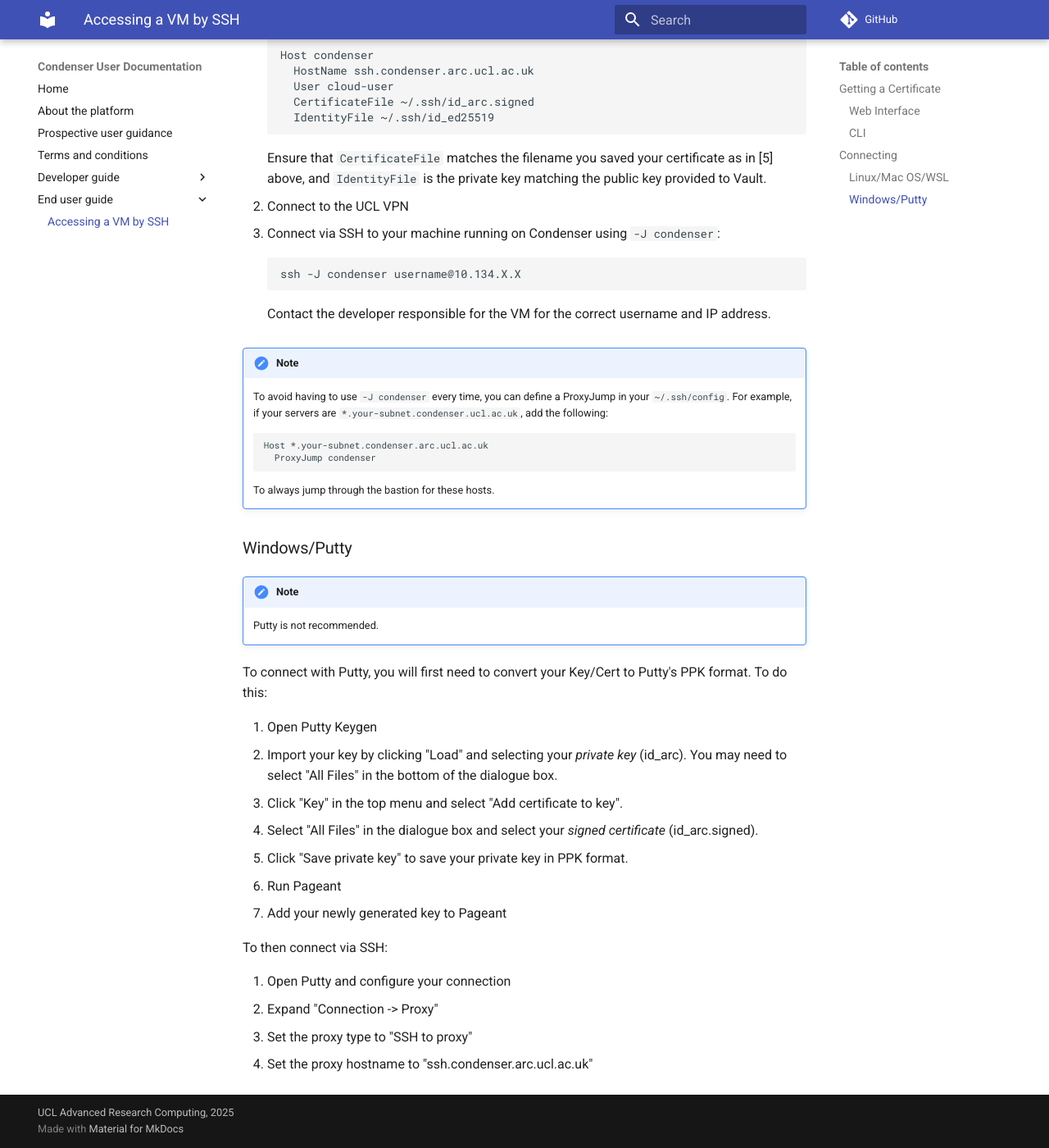
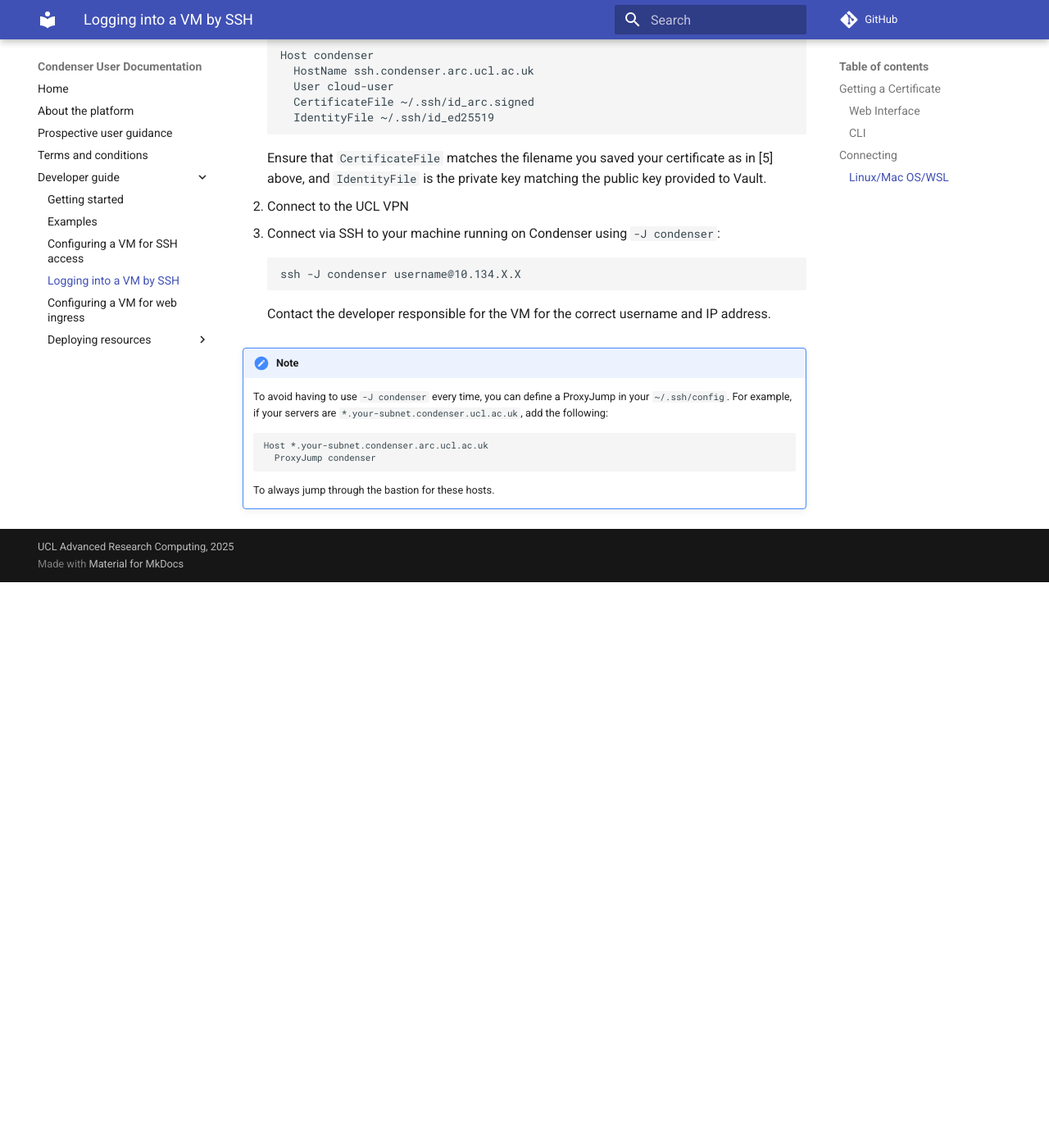
Before and after one commit to UCL-ARC/condenser-mkdocs, an MkDocs documentation site: the page built from docs/developer_guide/ssh_login.md, in a window 1280 px wide and 1400 px high, scrolled down 1704 px. Shown: the whole window at 82% size. Built offline with MkDocs 1.6.1 and Material for MkDocs 9.7.7, drawn with Linux system fonts in a browser that asks for light colours; comment, search, counter and statistics services are not loaded; after the commit the page ends 2414 px from its top, so only the background shows below that; some of the changed text lies outside the part shown.

Commit message:
Remove the end-user guide (#16)
* Move the page about SSH login to the Developer guide
* Fix broken links

#patch

````diff
--- a/docs/developer_guide/deploying_resources/deploying_kubernetes.md
+++ b/docs/developer_guide/deploying_resources/deploying_kubernetes.md
@@ -194,7 +194,7 @@
 demo-kubectl   58m    Running   10.134.X.X    harvester-2rbw7   True
 ```
 
-Then you can [log in](../../end_user_guide/ssh.md), etc.
+Then you can [log in](../ssh_login.md), etc.
 
 ## Destroying
 
--- a/docs/developer_guide/deploying_resources/deploying_rancher.md
+++ b/docs/developer_guide/deploying_resources/deploying_rancher.md
@@ -75,7 +75,7 @@
 2. Identify the VM that you just launched in the list
 3. Wait for the IP address to appear, then copy it. The IP address will begin with
 `10.134`.
-4. Follow these instructions to [access the VM with SSH](../../end_user_guide/ssh.md).
+4. Follow these instructions to [access the VM with SSH](../ssh_login.md).
 For VMs created from an Almalinux image, the username will be `almalinux`.
 
 ## Change a VM's state
--- a/docs/developer_guide/deploying_resources/deploying_terraform.md
+++ b/docs/developer_guide/deploying_resources/deploying_terraform.md
@@ -242,7 +242,7 @@
 
 For VMs created from an Almalinux image, the username will be `almalinux`.
 
-Follow these instructions to [access the VM with SSH](../../end_user_guide/ssh.md).
+Follow these instructions to [access the VM with SSH](../ssh_login.md).
 
 ## Destroy the VM
 
--- a/docs/developer_guide/ssh_access.md
+++ b/docs/developer_guide/ssh_access.md
@@ -29,4 +29,4 @@
 
 VMs are not typically configured to allow SSH login to the root account.
 
-Follow these instructions to [access a VM with SSH](../end_user_guide/ssh.md).
+Follow these instructions to [access a VM with SSH](ssh_login.md).
--- a/docs/end_user_guide/ssh.md
+++ b/docs/developer_guide/ssh_login.md
@@ -1,8 +1,8 @@
 ---
-title: Accessing a VM by SSH
+title: Logging into a VM by SSH
 ---
 
-# Accessing a VM by SSH
+# Logging into a VM by SSH
 
 All SSH access to Condenser must be routed through our SSH bastion,
 `ssh.condenser.arc.ucl.ac.uk`. This bastion does not act like a traditional
@@ -113,28 +113,3 @@
     ```
 
     To always jump through the bastion for these hosts.
-
-### Windows/Putty
-
-!!! note
-    Putty is not recommended.
-
-To connect with Putty, you will first need to convert your Key/Cert to Putty's
-PPK format. To do this:
-
-1. Open Putty Keygen
-2. Import your key by clicking "Load" and selecting your *private key* (id_arc).
-You may need to select "All Files" in the bottom of the dialogue box.
-3. Click "Key" in the top menu and select "Add certificate to key".
-4. Select "All Files" in the dialogue box and select your *signed certificate*
-(id_arc.signed).
-5. Click "Save private key" to save your private key in PPK format.
-6. Run Pageant
-7. Add your newly generated key to Pageant
-
-To then connect via SSH:
-
-1. Open Putty and configure your connection
-2. Expand "Connection -> Proxy"
-3. Set the proxy type to "SSH to proxy"
-4. Set the proxy hostname to "ssh.condenser.arc.ucl.ac.uk"
````
Also changed, not shown: docs/index.md (+1 -2 lines), .markdownlint.json.
